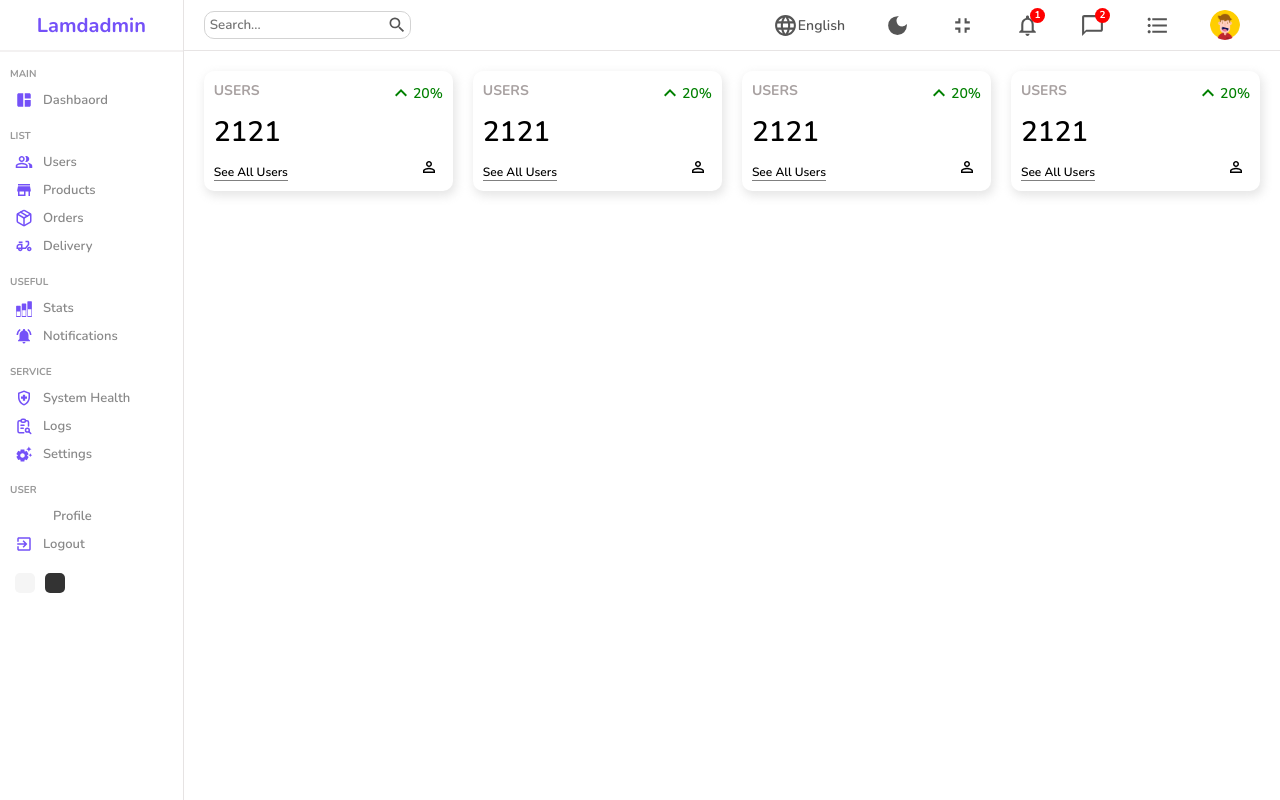
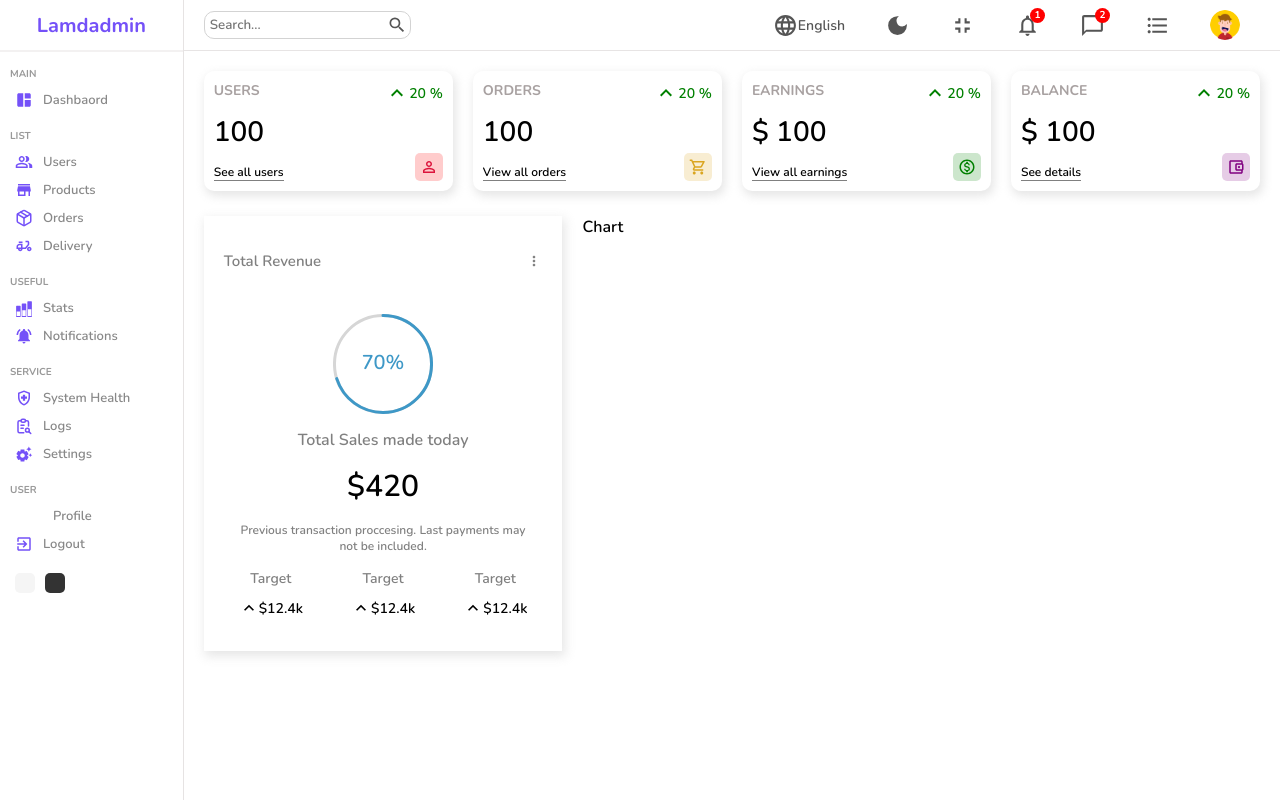
Before and after one commit to Sentic90/dashboard-react, a React (Vite) app: page / in a window 1280 px wide. Built offline with nearby package versions, Linux system fonts and the light colour scheme; some icons are missing.

Commit message:
added featured component & auto render widget

```diff
--- a/package.json
+++ b/package.json
@@ -14,6 +14,7 @@
     "@mui/icons-material": "^5.14.9",
     "@mui/material": "^5.14.10",
     "react": "^18.2.0",
+    "react-circular-progressbar": "^2.1.0",
     "react-dom": "^18.2.0",
     "react-icons": "^4.11.0",
     "react-router-dom": "^6.16.0",
--- /dev/null
+++ b/src/components/chart/Chart.jsx
@@ -0,0 +1,12 @@
+
+import './chart.scss'
+
+const chart = () => {
+    return (
+        <div className="chart">
+            Chart
+        </div>
+     );
+}
+
+export default chart;
--- /dev/null
+++ b/src/components/chart/chart.scss
@@ -0,0 +1,6 @@
+
+.chart{
+    flex: 4;
+    // -webkit-box-shadow: 2px 4px 10px 1px rgba(0, 0, 0, 0.47);
+    // box-shadow: 2px 4px 10px 1px rgba(201, 201, 201, 0.47);
+}
--- /dev/null
+++ b/src/components/featured/Featured.jsx
@@ -0,0 +1,58 @@
+import { CircularProgressbar } from 'react-circular-progressbar';
+
+import "react-circular-progressbar/dist/styles.css"
+import './featured.scss'
+import { MdMoreVert } from 'react-icons/md';
+import { KeyboardArrowUp } from '@mui/icons-material';
+
+const featured = () => {
+
+    let value = 70
+    return (
+      <div className="featured">
+        <div className="top">
+          <h1 className="title">Total Revenue</h1>
+          <MdMoreVert fontSize="meduim " />
+        </div>
+        <div className="bottom">
+          <div className="featuredChart">
+            <CircularProgressbar value={"70"} text="70%" strokeWidth={3} />
+          </div>
+          <p className="title">Total Sales made today</p>
+          <p className="amount">$420</p>
+          <p className="desc">
+            Previous transaction proccesing. Last payments may not be included.
+          </p>
+
+          <div className="summary">
+              <div className="item">
+                <div className="itemTitle">Target</div>
+                <div className="itemResult">
+                  <KeyboardArrowUp fontSize="small" />
+                  <div className="resultAmount">$12.4k</div>
+                </div>
+              </div>
+
+              <div className="item">
+                <div className="itemTitle">Target</div>
+                <div className="itemResult">
+                  <KeyboardArrowUp fontSize="small" />
+                  <div className="resultAmount">$12.4k</div>
+                </div>
+              </div>
+
+              <div className="item">
+                <div className="itemTitle">Target</div>
+                <div className="itemResult">
+                  <KeyboardArrowUp fontSize="small" />
+                  <div className="resultAmount">$12.4k</div>
+                </div>
+              </div>
+          </div>
+
+        </div>
+      </div>
+    );
+}
+
+export default featured;
--- /dev/null
+++ b/src/components/featured/featured.scss
@@ -0,0 +1,79 @@
+.featured{
+    flex: 2;
+    -webkit-box-shadow: 2px 4px 10px 1px rgba(0, 0, 0, 0.47);
+    box-shadow: 2px 4px 10px 1px rgba(201, 201, 201, 0.47);
+
+    padding: 10px;
+
+    .top, .bottom{
+        margin: 5px;
+        padding: 5px;
+        // border-radius: 5px;
+        // border: 1px solid lightgray;
+    }
+    .top{
+        height: 50px;
+        display: flex;
+        align-items: center;
+        justify-content: space-between;
+        color: gray;
+
+        .title{
+            font-size: 15px;
+            font-weight: 600;
+        }
+    }
+    .bottom{
+        height: 300px;
+        padding: 20px;
+        display: flex;
+        flex-direction: column;
+        align-items: center;
+        justify-content: center;
+        gap: 15px;
+
+        .featuredChart{
+            width: 100px;
+            height: 100px;
+        }
+        .title{
+            font-weight: 500;
+            color: gray;
+        }
+
+        .amount{
+            font-size: 30px;
+        }
+
+        .desc{
+            font-weight: 300;
+            font-size: 12px;
+            color: gray;
+            text-align: center;
+        }
+
+        .summary{
+            width: 100%;
+            display: flex;
+            align-items: center;
+            justify-content: space-between;
+
+            .item{
+                text-align: center;
+
+                .itemTitle{
+                    font-size: 14px;
+                    color: gray;
+                }
+
+                .itemResult{
+                    display: flex;
+                    align-items: center;
+                    margin-top: 10px;
+                    font-size: 14px;
+                }
+            }
+        }
+
+    }
+}
--- a/src/components/widget/Widget.jsx
+++ b/src/components/widget/Widget.jsx
@@ -1,22 +1,104 @@
-import { KeyboardArrowUp, PersonOutlineOutlined } from '@mui/icons-material';
-import './widget.scss'
-const Widget = () => {
+import {
+  AccountBalanceWalletOutlined,
+  KeyboardArrowUp,
+  MonetizationOnOutlined,
+  PersonOutlineOutlined,
+  ShoppingCartOutlined,
+} from "@mui/icons-material";
+
+import "./widget.scss";
+
+const Widget = ({ type }) => {
+  // temp
+  let amount = 100;
+  let diff = 20;
+  let data;
+
+  switch (type) {
+    case "user":
+      data = {
+        title: "USERS",
+        isMoney: false,
+        link: "See all users",
+        icon: (
+          <PersonOutlineOutlined
+            className="icon"
+            style={{ color: "crimson", backgroundColor: "rgba(255,0,0,0.2)" }}
+          />
+        ),
+      };
+      break;
+
+    case "earning":
+      data = {
+        title: "EARNINGS",
+        isMoney: true,
+        link: "View all earnings",
+        icon: (
+          <MonetizationOnOutlined
+            className="icon"
+            style={{ color: "green", backgroundColor: "rgba(0,128,0,0.2)" }}
+          />
+        ),
+      };
+      break;
+
+    case "order":
+      data = {
+        title: "ORDERS",
+        isMoney: false,
+        link: "View all orders",
+        icon: (
+          <ShoppingCartOutlined
+            className="icon"
+            style={{
+              color: "goldenrod",
+              backgroundColor: "rgba(218,165,32,0.2)",
+            }}
+          />
+        ),
+      };
+      break;
+
+    case "balance":
+      data = {
+        title: "BALANCE",
+        isMoney: true,
+        link: "See details",
+        icon: (
+          <AccountBalanceWalletOutlined
+            className="icon"
+            style={{
+              color: "purple",
+              backgroundColor: "rgba(128, 0, 128, 0.2)",
+            }}
+          />
+        ),
+      };
+      break;
+
+    default:
+      break;
+  }
+
   return (
     <div className="widget">
       <div className="left">
-                <span className="title">USERS</span>
-                <span className="counter">2121</span>
-                <div className="link">See All Users</div>
+        <span className="title">{data.title}</span>
+        <span className="counter">
+          {data.isMoney && "$"} {amount}
+        </span>
+        <div className="link">{data.link}</div>
       </div>
       <div className="right">
         <div className="percentage postive">
           <KeyboardArrowUp />
-                    20%
+          {diff} %
         </div>
-                <PersonOutlineOutlined className='icon' />
+        {data.icon}
       </div>
     </div>
   );
-}
+};
 
 export default Widget;
--- a/src/pages/home/Home.jsx
+++ b/src/pages/home/Home.jsx
@@ -2,19 +2,28 @@
 import Sidebar from '../../components/sidebar/Sidebar';
 import Navbar from '../../components/navbar/Navbar';
 import Widget from '../../components/widget/Widget'
+import Featured from '../../components/featured/Featured'
+import Chart from '../../components/chart/Chart'
 import './home.scss'
 
 const Home = () => {
+
+
     return (
         <div className="home">
            <Sidebar />
            <div className="homeContainer">
             <Navbar />
             <div className="widgets">
+               <Widget type="user" />
+               <Widget type="order" />
+               <Widget type="earning" />
                <Widget type="balance" />
-               <Widget type="earning" />
-               <Widget type="orders" />
-               <Widget type="users" />
+            </div>
+
+            <div className="charts">
+               <Featured />
+               <Chart />
             </div>
            </div>
         </div>
--- a/src/pages/home/home.scss
+++ b/src/pages/home/home.scss
@@ -3,10 +3,14 @@
      .homeContainer{
         flex: 6;
 
-        .widgets{
+        .widgets, .charts{
             display: flex;
             padding: 20px;
             gap: 20px;
         }
+
+        .charts{
+            padding: 5px 20px;
+        }
      }
  }
```
Also changed, not shown: development-progress/lamdadmin.png (added), 1 other file (tests, documents, lock files or other folders). Lines whose indentation alone changed are shown as unchanged.
